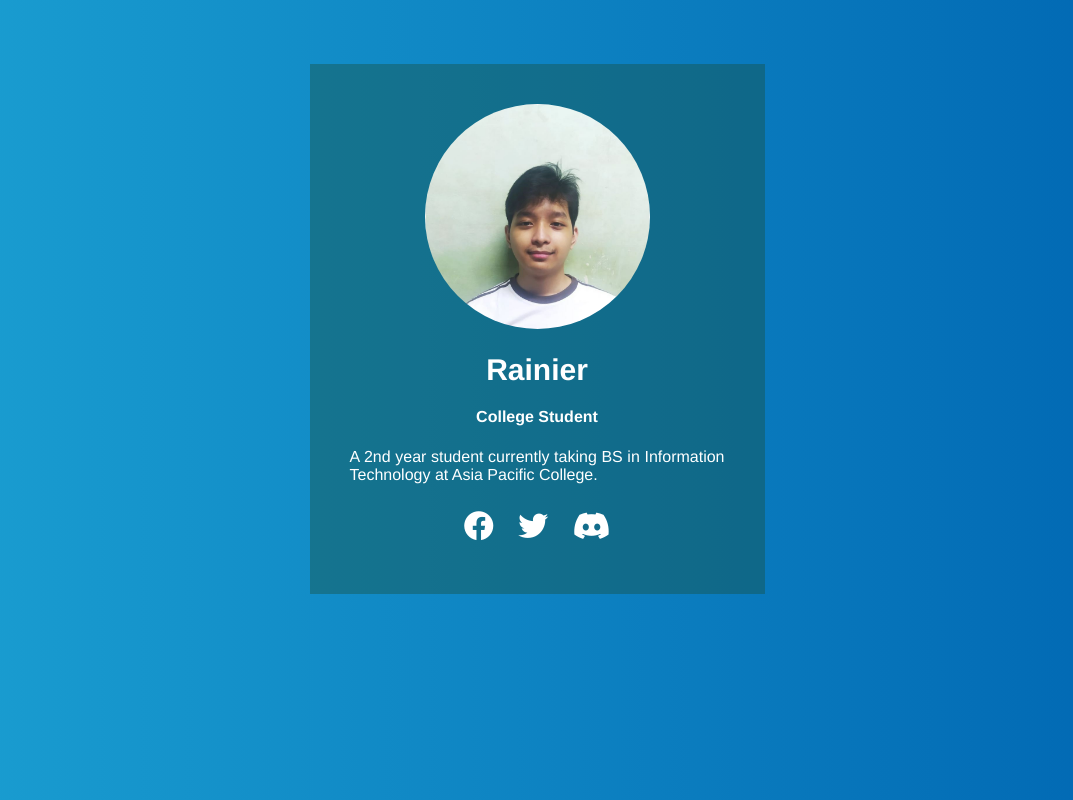
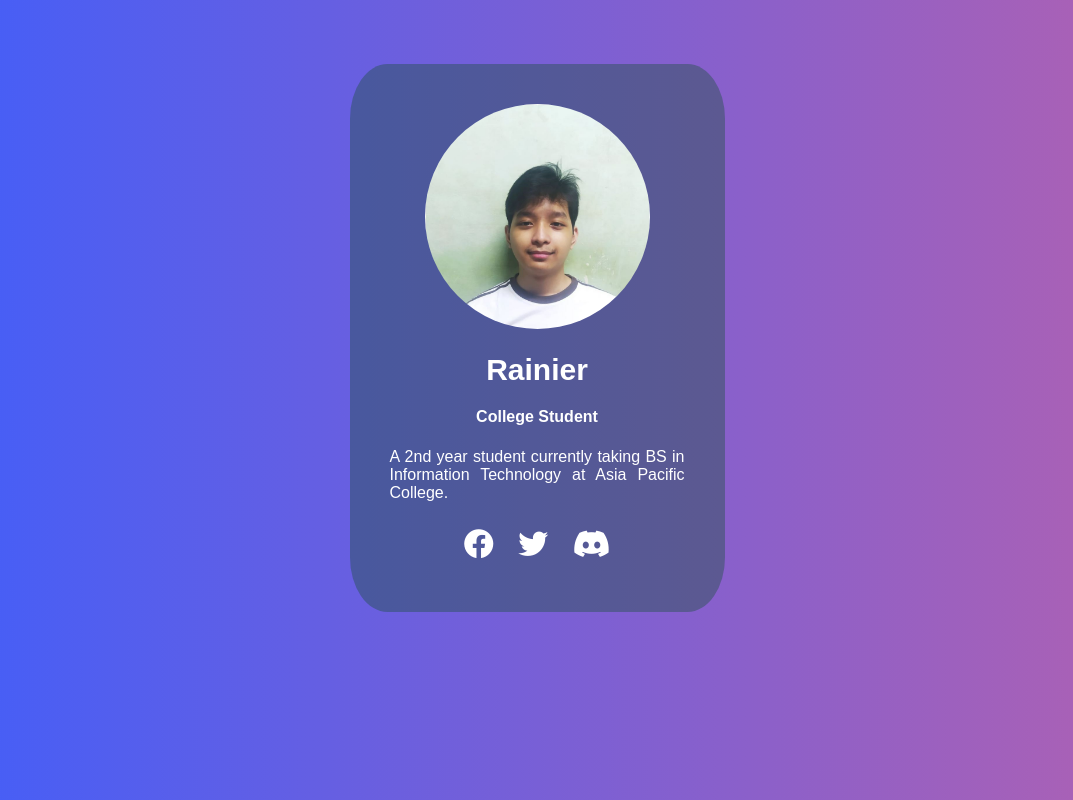
Before and after one commit to rnlabez/lab2, a PHP site: page / in a window 1280 px wide. Shown: the whole page, without its empty margins (103-1176 px from the left). Run offline with PHP 8.4, Linux system fonts and the light colour scheme.

Commit message:
Border radius to card + better color combination than previous

```diff
--- a/week5/style.css
+++ b/week5/style.css
@@ -1,19 +1,21 @@
 body{
   margin: 0;
   padding: 0;
-  background: rgb(0,102,178);
-  background: linear-gradient(270deg, rgba(0,102,178,1) 0%, rgba(27,160,210,1) 100%);
+  background: rgb(63,94,251);
+  background: linear-gradient(90deg, rgba(63,94,251,1) 0%, rgba(177,97,177,1) 100%);
   background-size: cover;
 }
 .box{
   width: 375px;
   background: rgba(26, 78, 58, 0.4);
   padding: 40px;
+  border-radius: 10%;
   text-align: center;
   margin: auto;
   margin-top: 5%;
   color: white;
-  font-family: 'Helvetica',sans-serif;
+  box-sizing: border-box;
+  font-family: 'poppins', sans-serif;
 }
 .box-img{
   border-radius: 50%;
```
